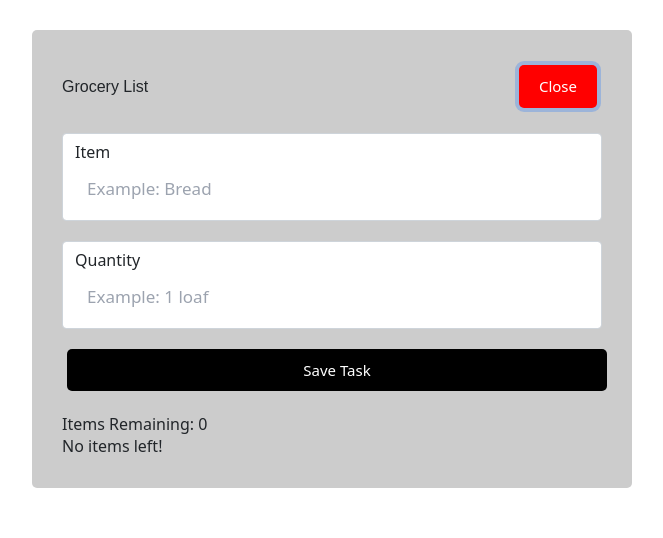
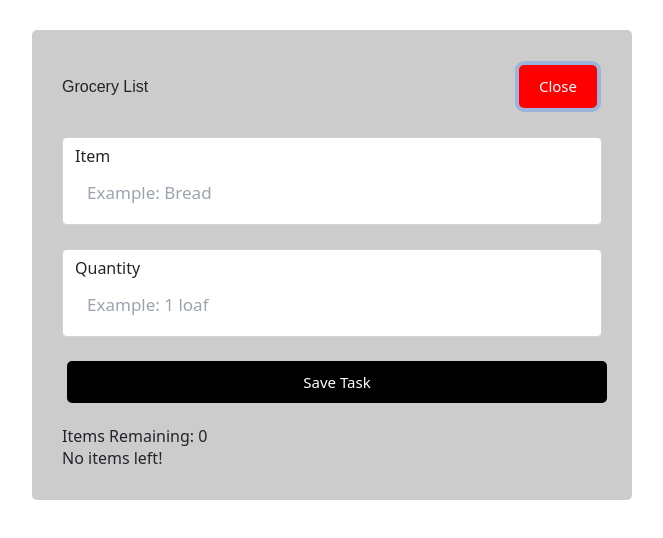
Before and after one commit to milliorn/grocery-list, a React (Create React App) app in the folder grocery-app/: page / in a window 1280 px wide. Both pictures are taken after a click on the button "Add". Shown: the top 538 px of the page, without its empty margins (308-971 px from the left). Built offline with nearby package versions, Linux system fonts and the light colour scheme.

Commit message:
.form-control

```diff
--- a/grocery-app/src/components/AddGroceryItem.jsx
+++ b/grocery-app/src/components/AddGroceryItem.jsx
@@ -36,7 +36,7 @@ const AddGroceryItem = ({ onSave }) => {
 
   return (
     <form className="add-form mb-4" onSubmit={onSubmit}>
-      <div className="form-control">
+      <div className="form-control my-4 mx-0">
         <label>Item</label>
         <input
           type="text"
@@ -45,7 +45,7 @@ const AddGroceryItem = ({ onSave }) => {
           onChange={(e) => setText(e.target.value)}
         />
       </div>
-      <div className="form-control">
+      <div className="form-control my-4 mx-0">
         <label>Quantity</label>
         <input
           type="text"
--- a/grocery-app/src/index.css
+++ b/grocery-app/src/index.css
@@ -96,10 +96,6 @@ body {
   cursor: pointer;
 }
 
-.form-control {
-  margin: 20px 0;
-}
-
 .form-control label {
   display: block;
 }
```
